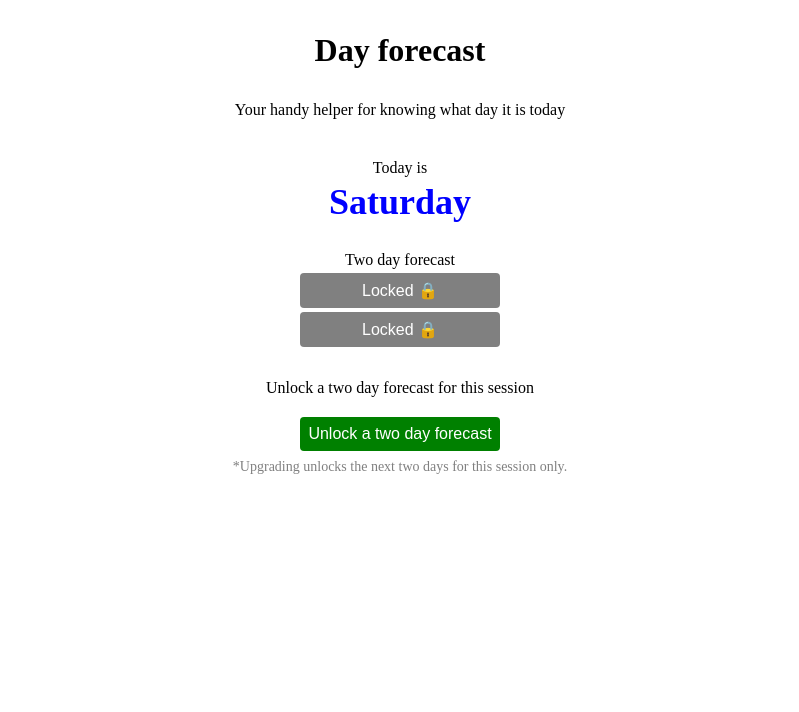
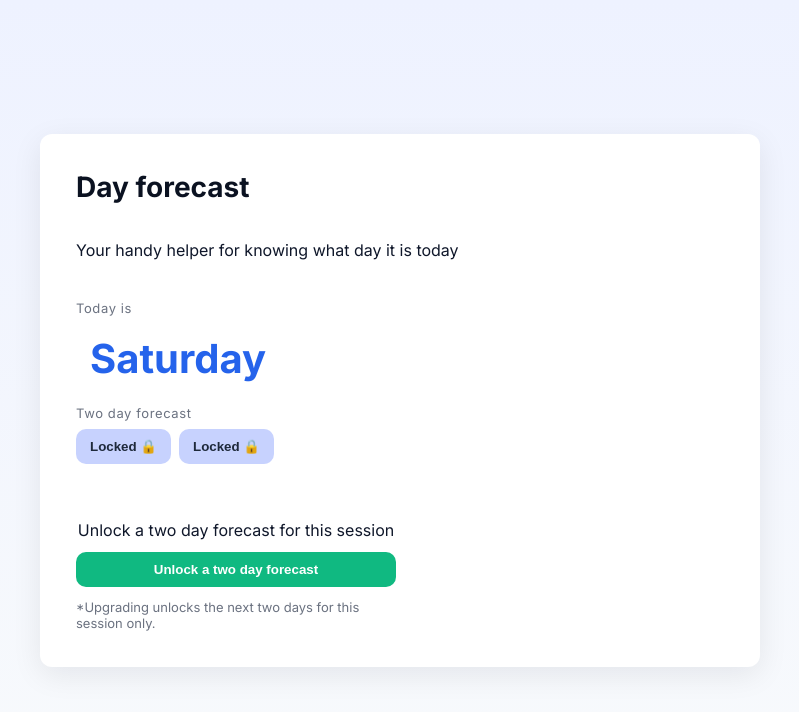
Before and after one commit to justjooshing/day-forecast, a website built with Vite: page client/index.html in a window 1280 px wide. Shown: the whole page, without its empty margins (240-1039 px from the left). Built offline with nearby package versions, Linux system fonts and the light colour scheme.

Commit message:
style updates, single script entrypoint

```diff
--- a/client/index.html
+++ b/client/index.html
@@ -5,11 +5,11 @@
   <title>Day Forecast</title>
   <meta charset="UTF-8">
   <meta name="viewport" content="width=device-width, initial-scale=1.0">
-  <script type="module" defer src="initialise-page.js"></script>
-  <script type="module" defer src="handle-upgrade.js"></script>
-  <script type="module" defer src="handle-successful-payment.js"></script>
-  <script type="module" defer src="console.js"></script>
+  <script type="module" defer src="main.js"></script>
   <script src="https://js.stripe.com/v3/"></script>
+  <link rel="preconnect" href="https://fonts.googleapis.com">
+  <link rel="preconnect" href="https://fonts.gstatic.com" crossorigin>
+  <link href="https://fonts.googleapis.com/css2?family=Inter:wght@300;400;600;700&display=swap" rel="stylesheet">
   <link rel="stylesheet" href="styles.css">
 </head>
 
@@ -18,15 +18,21 @@
     <h1>Day forecast</h1>
     <p>Your handy helper for knowing what day it is today</p>
     <section class="free">
+      <div>
         <p class="day-title">Today is</p>
         <p class="unlocked-days" id="current-day" />
+      </div>
+      <div>
         <p class="day-title">Two day forecast</p>
+        <div>
           <button class="locked-days">Locked &#x1F512;</button>
           <button class="locked-days">Locked &#x1F512;</button>
+        </div>
         <dialog>
           <p class="locked-feature">This feature is locked. Please upgrade to premium to unlock a two day forecast!</p>
           <button>Close</button>
         </dialog>
+      </div>
     </section>
     <section class="upgrades">
       <p>Unlock a two day forecast for this session</p>
--- /dev/null
+++ b/client/main.js
@@ -0,0 +1,5 @@
+import "./console.js";
+import "./constants.js";
+import "./initialise-page.js";
+import "./handle-upgrade.js";
+import "./handle-successful-payment.js";
--- a/client/styles.css
+++ b/client/styles.css
@@ -1,117 +1,162 @@
+:root {
+  --bg: linear-gradient(180deg, #eef2ff 0%, #f8fafc 100%);
+  --card-bg: #ffffff;
+  --muted: #6b7280;
+  --accent: #2563eb;
+  --success: #10b981;
+  --error: #ef4444;
+  --radius: 12px;
+  --glass: rgba(255, 255, 255, 0.6);
+  --max-width: 720px;
+}
+
+* {
+  box-sizing: border-box;
+}
 html,
 body {
   height: 100%;
   margin: 0;
+  font-family: Inter, system-ui, -apple-system, Segoe UI, Roboto,
+    "Helvetica Neue", Arial;
+}
+body {
+  background: var(--bg);
+  color: #0f172a;
+  display: flex;
+  align-items: center;
+  justify-content: center;
+  padding: 32px;
 }
 
+main {
+  display: flex;
+  flex-direction: column;
+  width: 100%;
+  max-width: var(--max-width);
+  background: var(--card-bg);
+  border-radius: var(--radius);
+  box-shadow: 0 8px 30px rgba(2, 6, 23, 0.08);
+  padding: 32px;
+}
+
+h1 {
+  margin: 0 0 8px;
+  font-weight: 700;
+  font-size: 28px;
+  color: #0b1221;
+}
 p {
   margin: 0;
 }
 
-main {
+.free,
+.upgrades {
   display: flex;
-  flex: 1;
   flex-direction: column;
-  align-items: center;
-  height: 100%;
-
-  --font-size-small: 16px;
-  --font-size-medium: 24px;
-  --font-size-large: 36px;
-
-  --color-secondary: white;
-  --bg-color-error: red;
-  --bg-color-primary: blue;
-  --bg-color-success: green;
-  --bg-color-locked: grey;
-  --bg-color-notice: grey;
+  gap: 12px;
+  padding-top: 12px;
+  align-self: flex-start;
 }
 
-h1 {
-  margin: 1em 0em;
+.free > div {
+  display: flex;
+  flex-direction: column;
+  gap: 8px;
 }
 
-section {
+.day-title {
+  font-size: 13px;
+  color: var(--muted);
+  letter-spacing: 0.6px;
+
+  ~ div {
     display: flex;
-  flex-direction: column;
-  gap: 4px;
-  margin: 16px 0px;
-  align-items: center;
-  justify-content: center;
-  width: 100%;
+    gap: 8px;
   }
-
-button {
-  font-size: var(--font-size-small);
-  padding: 8px;
-  border: none;
-  width: 200px;
-  cursor: pointer;
-}
-
-.free {
-  .day-title {
-    padding-top: 24px;
-  }
-
-  .unlocked-days {
-    font-weight: 600;
-    color: var(--bg-color-primary);
-    font-size: var(--font-size-medium);
 }
 
 #current-day {
-    font-size: var(--font-size-large);
+  font-size: 40px;
+  font-weight: 700;
+  color: var(--accent);
 }
 
+.locked-days,
+.unlocked-days,
+button.upgrade {
+  padding: 10px 14px;
+  border-radius: 10px;
+  border: none;
+  font-weight: 600;
+}
 .locked-days {
-    background-color: var(--bg-color-locked);
-    border-radius: 4px;
-    color: var(--color-secondary);
+  cursor: pointer;
+  background: #c7d2fe;
+  color: #1e293b;
+}
+.unlocked-days {
+  background: transparent;
+  color: #0f172a;
+  border-radius: 0;
+  font-weight: 700;
+}
+
+.upgrades {
+  margin-top: 16px;
+  align-items: center;
+}
+button.upgrade {
+  background: var(--success);
+  color: white;
+  width: 100%;
+  max-width: 320px;
+}
+button.upgrade:hover {
+  filter: brightness(0.97);
+}
+
+.upgrade-note {
+  font-size: 13px;
+  color: var(--muted);
+}
+.error {
+  color: var(--error);
+  margin-top: 6px;
 }
 
 dialog {
-    margin: 48px;
-    align-self: center;
-    justify-self: center;
-
-    .locked-feature {
-      font-size: var(--font-size-medium);
-      color: var(--bg-color-error);
-      text-align: center;
+  border: none;
+  padding: 20px;
+  border-radius: 10px;
+  box-shadow: 0 10px 30px rgba(2, 6, 23, 0.12);
 }
-
-    button {
-      margin-top: 16px;
-      background-color: var(--bg-color-primary);
-      border-radius: 4px;
-      width: 100%;
-      color: var(--color-secondary);
+dialog::backdrop {
+  background: linear-gradient(180deg, rgba(2, 6, 23, 0.3), rgba(2, 6, 23, 0.6));
+}
+dialog p {
+  margin: 0 0 12px;
+  font-weight: 600;
+}
+dialog button {
+  background: var(--accent);
+  color: white;
+  padding: 8px 12px;
+  border-radius: 8px;
+  border: none;
   cursor: pointer;
-    }
-  }
-}
-
-.upgrades {
-  .upgrade {
-    margin-top: 16px;
-    background-color: var(--bg-color-success);
-    border-radius: 4px;
-    color: var(--color-secondary);
-  }
-
-  .upgrade-note {
-    font-size: 14px;
-    color: var(--bg-color-notice);
-    margin-top: 4px;
-  }
-
-  .error {
-    color: var(--bg-color-error);
-    margin-top: 8px;
-  }
 }
 
 .hidden {
   display: none;
 }
+
+@media (min-width: 900px) {
+  main {
+    gap: 28px;
+    padding: 36px;
+  }
+  .upgrades {
+    width: 320px;
+  }
+}
```
Lines whose indentation alone changed are shown as unchanged.
